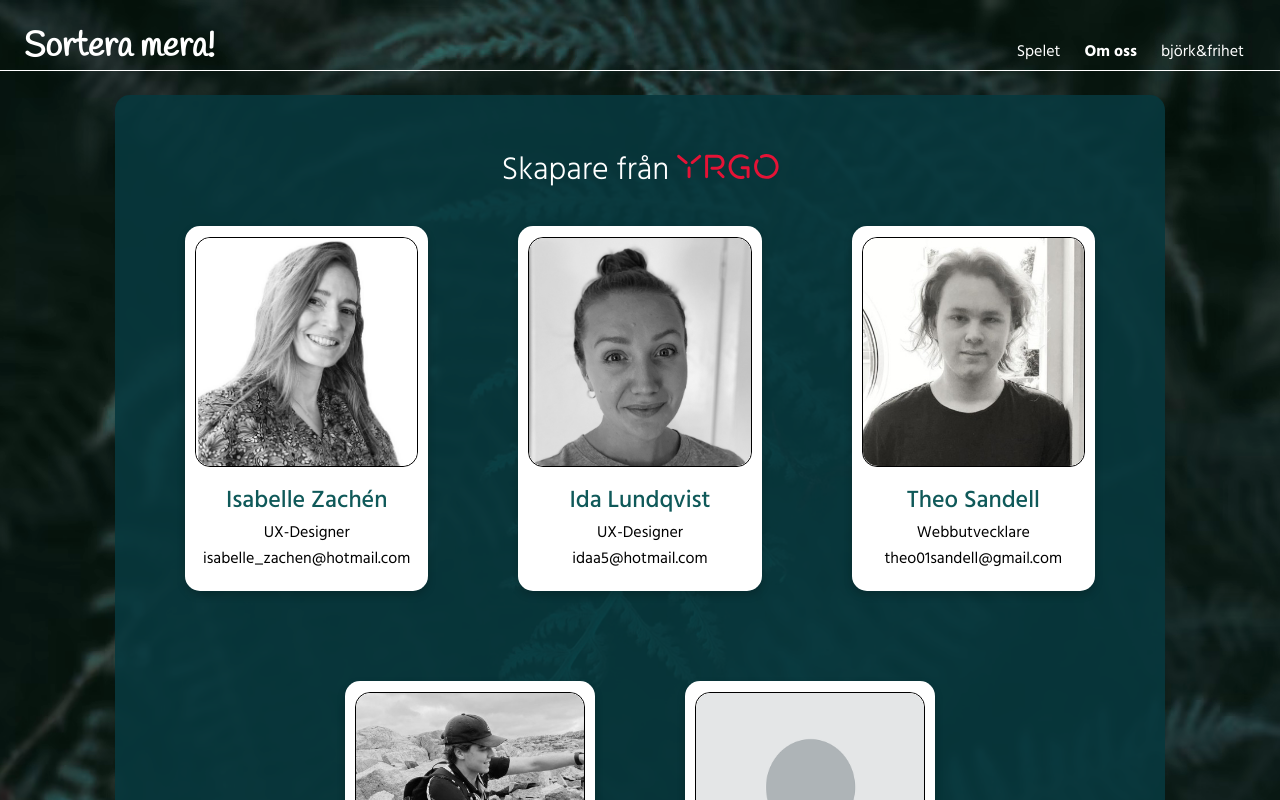
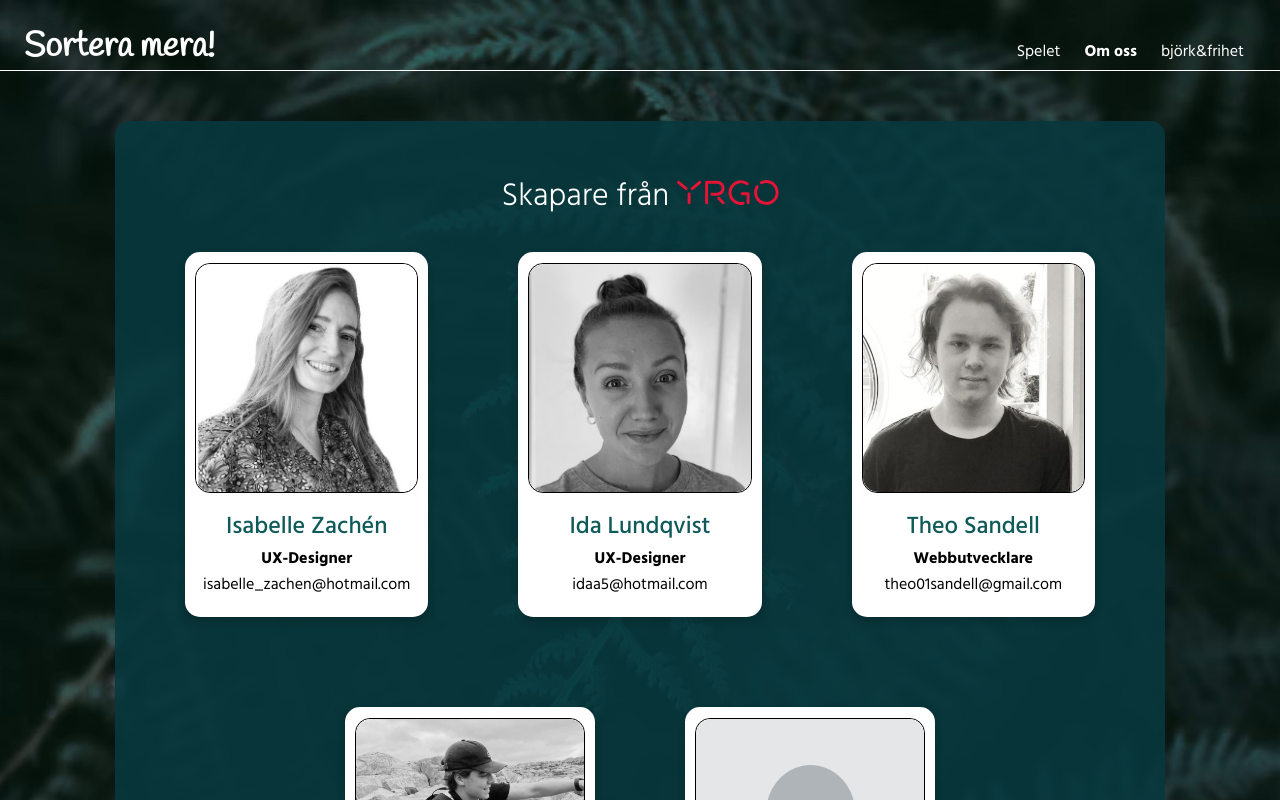
Before and after one commit to theo0165/sammanslaget, a Next.js app: page /om in a window 1280 px wide. Shown: the top 800 px of the page. Built offline with nearby package versions, Linux system fonts and the light colour scheme.

Commit message:
Change spacings

```diff
--- a/styles/Bjorkafrihet.module.scss
+++ b/styles/Bjorkafrihet.module.scss
@@ -8,6 +8,7 @@
   color: white;
   border-radius: 15px;
   margin-top: 50px;
+  padding-bottom: 80px;
 
   @media screen and (max-width: 650px) {
     padding-left: 0px;
@@ -20,7 +21,7 @@
   }
 
   h1 {
-    margin-top: 30px;
+    margin-top: 0px;
     font-size: 30px;
     font-weight: 300;
     text-align: center;
--- a/styles/Om.module.scss
+++ b/styles/Om.module.scss
@@ -4,8 +4,10 @@
   background: rgba(7, 56, 61, 0.9);
   max-width: 1050px;
   padding: 50px 70px;
+  padding-bottom: 80px;
   margin-bottom: 50px;
   border-radius: 15px;
+  margin-top: 50px;
 
   > h1 {
     text-align: center;
@@ -13,6 +15,7 @@
     padding: 0;
     font-weight: 300;
     color: white;
+    margin-top: 0px;
 
     svg {
       height: 25px;
--- a/styles/Person.module.scss
+++ b/styles/Person.module.scss
@@ -94,6 +94,10 @@
     //     font-weight: 600;
     //   }
     // }
+
+    .edu {
+      font-weight: bold;
+    }
   }
 }
 
```
